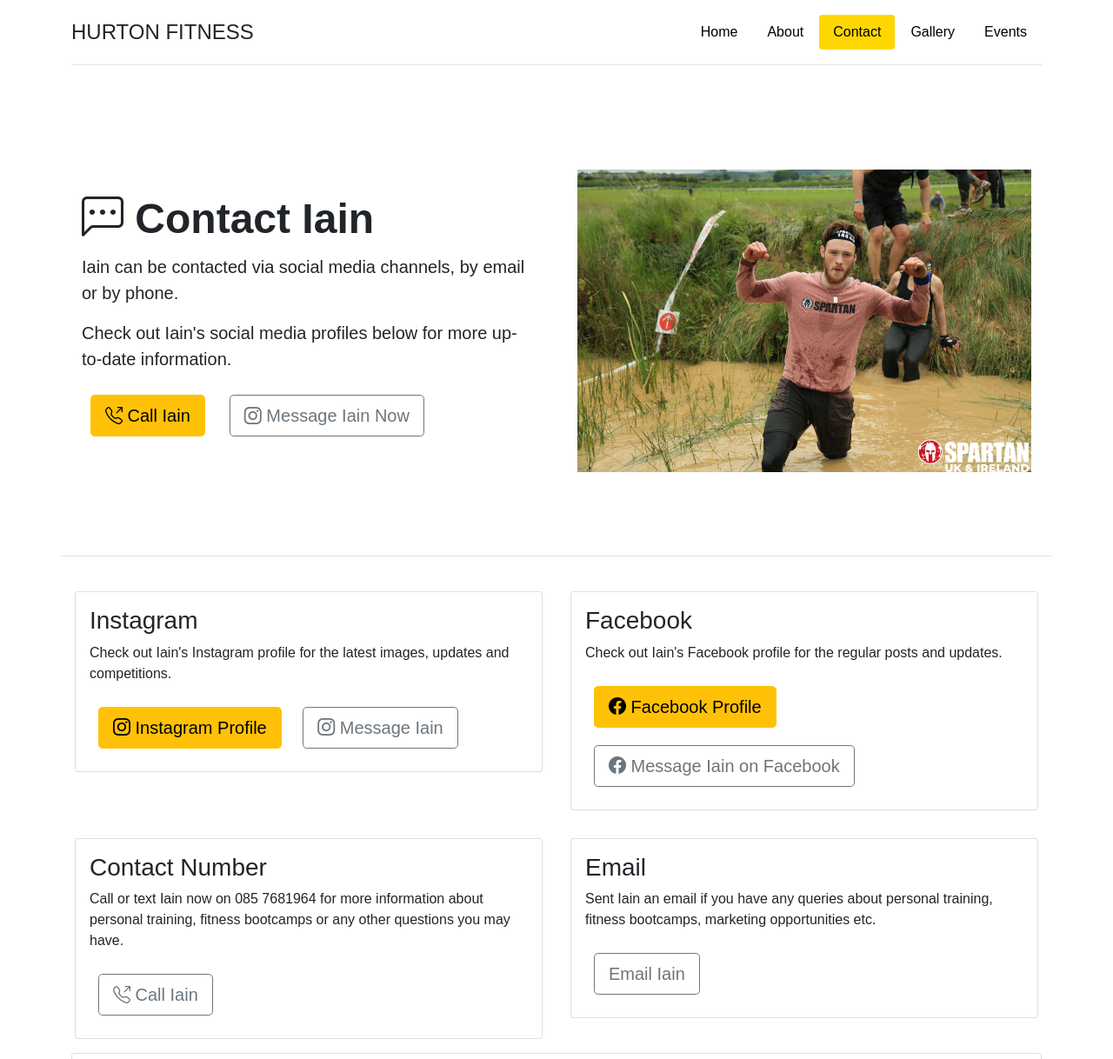
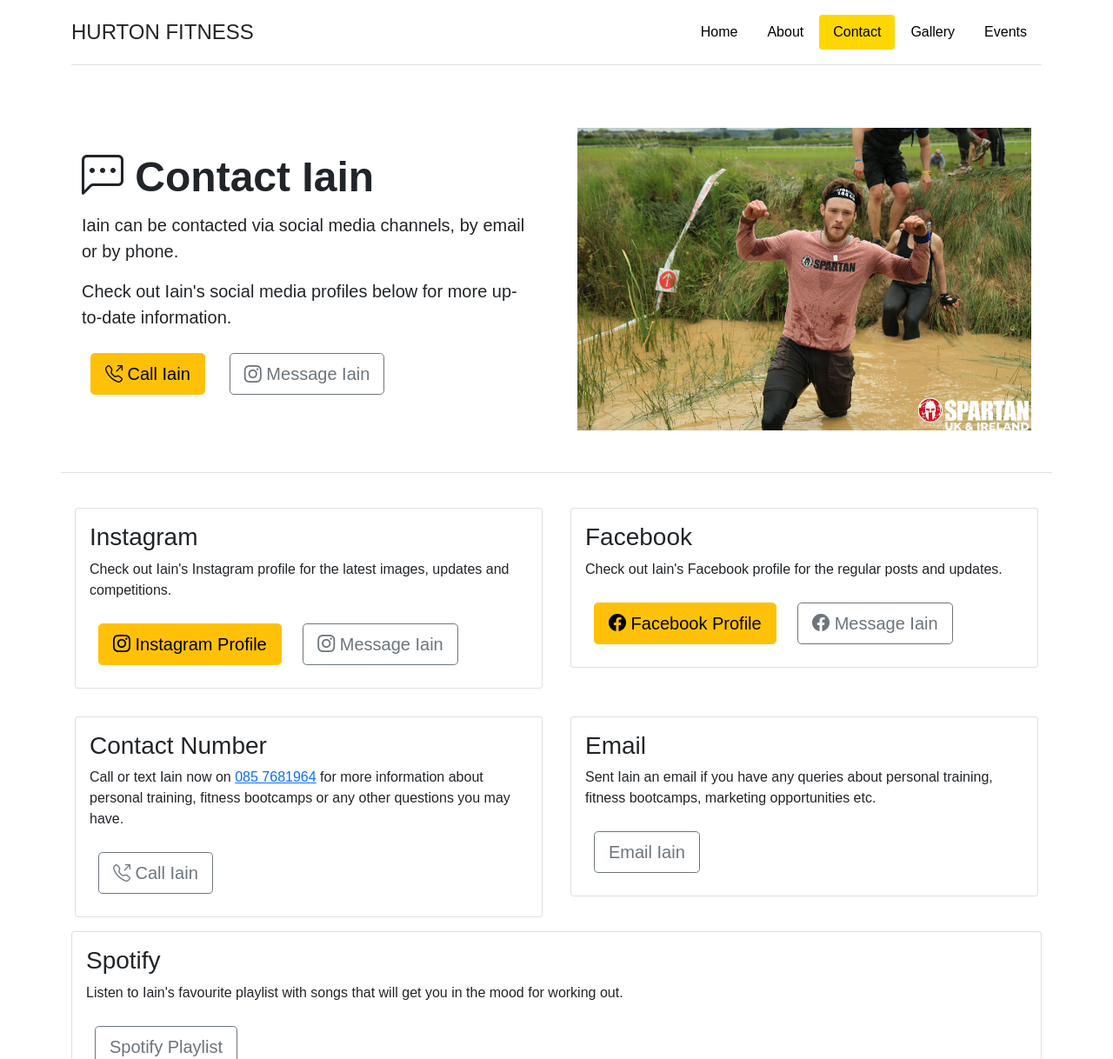
Before and after one commit to alandoherty95/webdesign-template, a plain HTML site: page contact.html in a window 1280 px wide. Shown: the top 1218 px of the page at 87% size. Drawn offline with nearby package versions, Linux system fonts and the light colour scheme.

Commit message:
Added FAQ tag, updated button names

```diff
--- a/contact.html
+++ b/contact.html
@@ -52,7 +52,7 @@
     </div>
 
     <!-- Bootstrap Hero -->
-    <div class="container px-4 py-5">
+    <div class="container px-4">
         <div class="row flex-lg-row-reverse align-items-center g-5 py-5">
             <div class="col-12 col-sm-10 col-lg-6">
                 <img src="https://github.com/alandoherty95/webdesign-template/blob/main/assets/images/Spartan18.jpg?raw=true" class="d-block mx-lg-auto img-fluid" alt="Bootstrap Themes" width="700" height="500" loading="lazy">
@@ -63,7 +63,7 @@
                 <p class="lead">Check out Iain's social media profiles below for more up-to-date information.</p>
                 <div class="d-grid gap-2 d-md-flex justify-content-md-start">
                     <a href="tel:0857681964" target="_blank" class="btn btn-lg btn-warning" title="Call Iain"><i class="bi bi-telephone-outbound"></i> Call Iain</a>
-                    <a href="https://www.instagram.com/hurtonsfitness/?hl=en" target="_blank" class="btn btn-lg btn-outline-secondary" title="Message Iain on Instagram"><i class="bi bi-instagram"></i> Message Iain Now</a>
+                    <a href="https://www.instagram.com/hurtonsfitness/?hl=en" target="_blank" class="btn btn-lg btn-outline-secondary" title="Message Iain on Instagram"><i class="bi bi-instagram"></i> Message Iain</a>
                 </div>
             </div>
         </div>
@@ -88,7 +88,7 @@
                         <h3 class="card-title">Facebook</h3>
                         <p class="card-text">Check out Iain's Facebook profile for the regular posts and updates.</p>
                         <a href="https://www.facebook.com/pages/category/Personal-Blog/Iain-Hurton-Fitness-2181026858613543/" target="_blank" class="btn btn-lg btn-warning" title="Go to Facebook"><i class="bi bi-facebook"></i> Facebook Profile</a>
-                        <a href="https://www.instagram.com/hurtonsfitness/?hl=en" target="_blank" class="btn btn-lg btn-outline-secondary" title="Message Iain on Instagram"><i class="bi bi-facebook"></i> Message Iain on Facebook</a>
+                        <a href="https://www.instagram.com/hurtonsfitness/?hl=en" target="_blank" class="btn btn-lg btn-outline-secondary" title="Message Iain on Instagram"><i class="bi bi-facebook"></i> Message Iain</a>
                     </div>
                 </div>
             </div>
@@ -98,7 +98,7 @@
                 <div class="card">
                     <div class="card-body">
                         <h3 class="card-title">Contact Number</h3>
-                        <p class="card-text">Call or text Iain now on 085 7681964 for more information about personal training, fitness bootcamps or any other questions you may have.</p>
+                        <p class="card-text">Call or text Iain now on <a href="tel:0857681964" target="_blank" title="Call Iain"> 085 7681964</a> for more information about personal training, fitness bootcamps or any other questions you may have.</p>
                         <a href="tel:0857681964" target="_blank" class="btn btn-lg btn-outline-secondary" title="Call Iain"><i class="bi bi-telephone-outbound"></i> Call Iain</a>
                     </div>
                 </div>
@@ -138,7 +138,7 @@
                 <li class="nav-item"><a href="about.html" class="nav-link px-2 text-muted">About</a></li>
                 <li class="nav-item"><a href="gallery.html" class="nav-link px-2 text-muted">Gallery</a></li>
                 <li class="nav-item"><a href="events.html" class="nav-link px-2 text-muted">Events</a></li>
-                <li class="nav-item"><a href="faq.html" class="nav-link px-2 text-muted">FAQs</a></li>
+                <li class="nav-item"><a href="about.html#faq" class="nav-link px-2 text-muted">FAQs</a></li>
             </ul>
         </footer>
     </div>
```
Also changed, not shown: about.html (+3 -3 lines), events.html (+3 -3 lines), fitness-bootcamp.html (+3 -3 lines), gallery.html (+3 -3 lines), index.html (+5 -5 lines), personal-training.html (+2 -2 lines).
